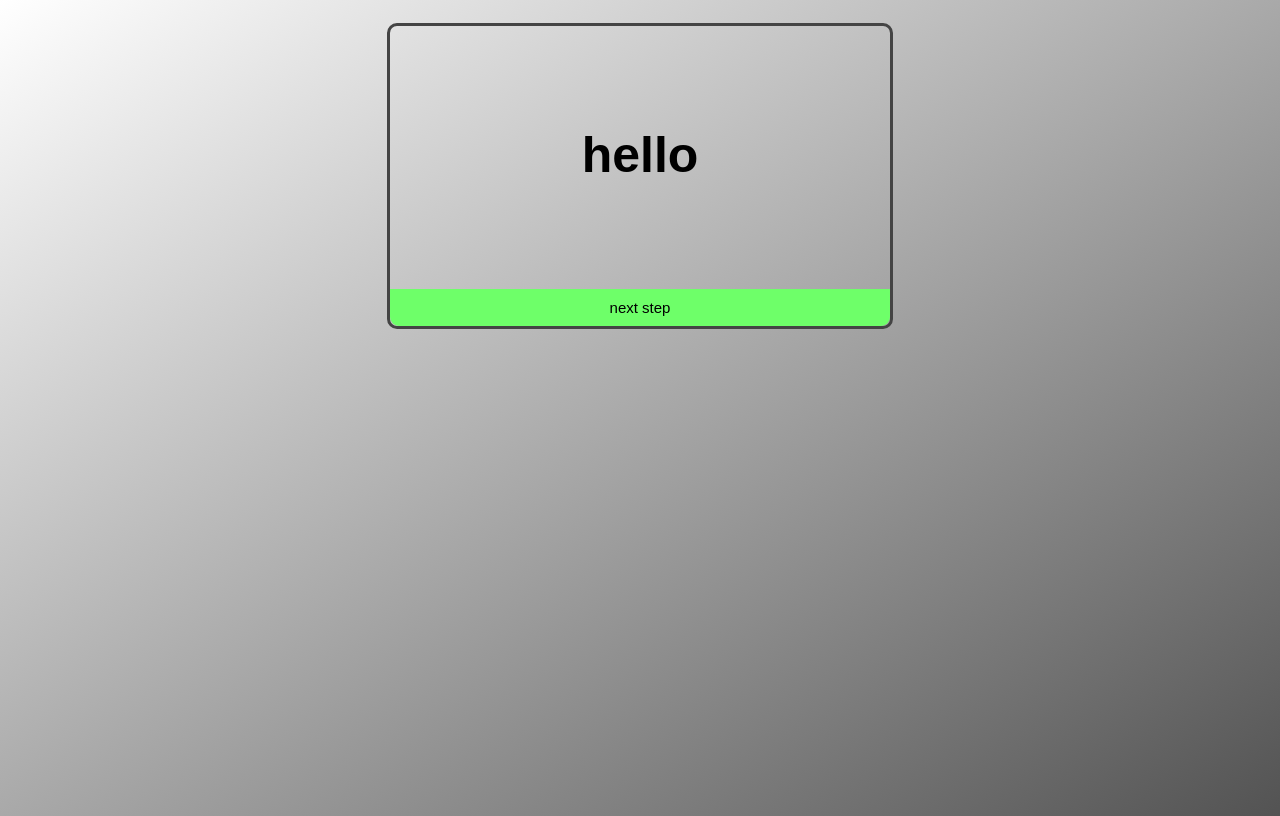
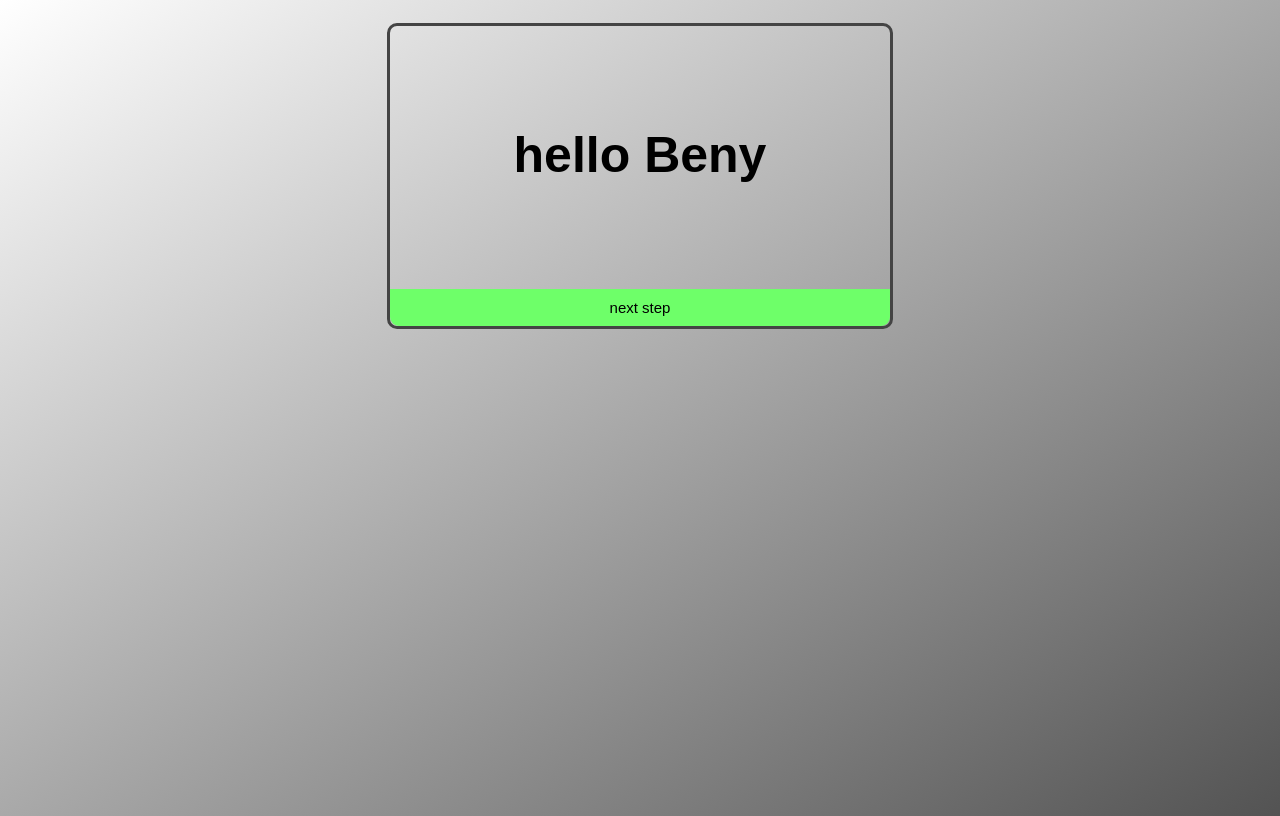
Before and after one commit to EhsanMoeini/jonas, a plain HTML site: page index.html in a window 1280 px wide. Drawn offline with Linux system fonts and the light colour scheme.

Commit message:
index.html

```diff
--- a/index.html
+++ b/index.html
@@ -11,7 +11,7 @@
       <p>plese enter a number <b>!</b></p>
     </article>
     <article class="window-1-a">
-      <p class="window-1-p">hello</p>
+      <p class="window-1-p">hello Beny</p>
       <button class="window-1-b">next step</button>
     </article>
     <article class="window-2-a">
```
